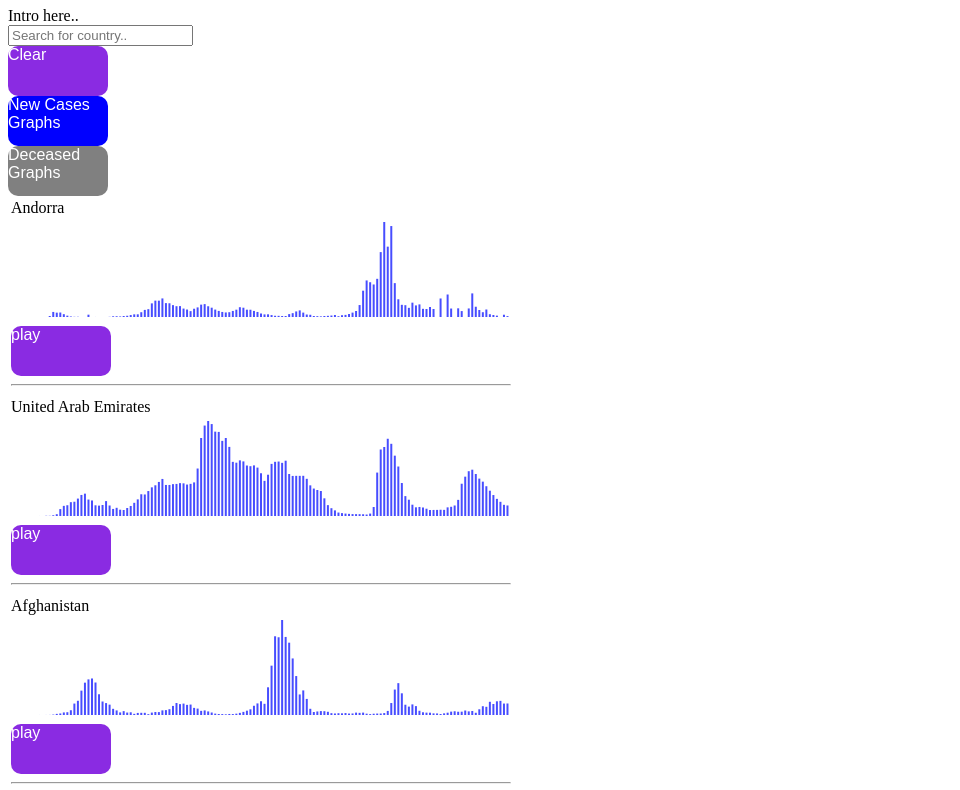
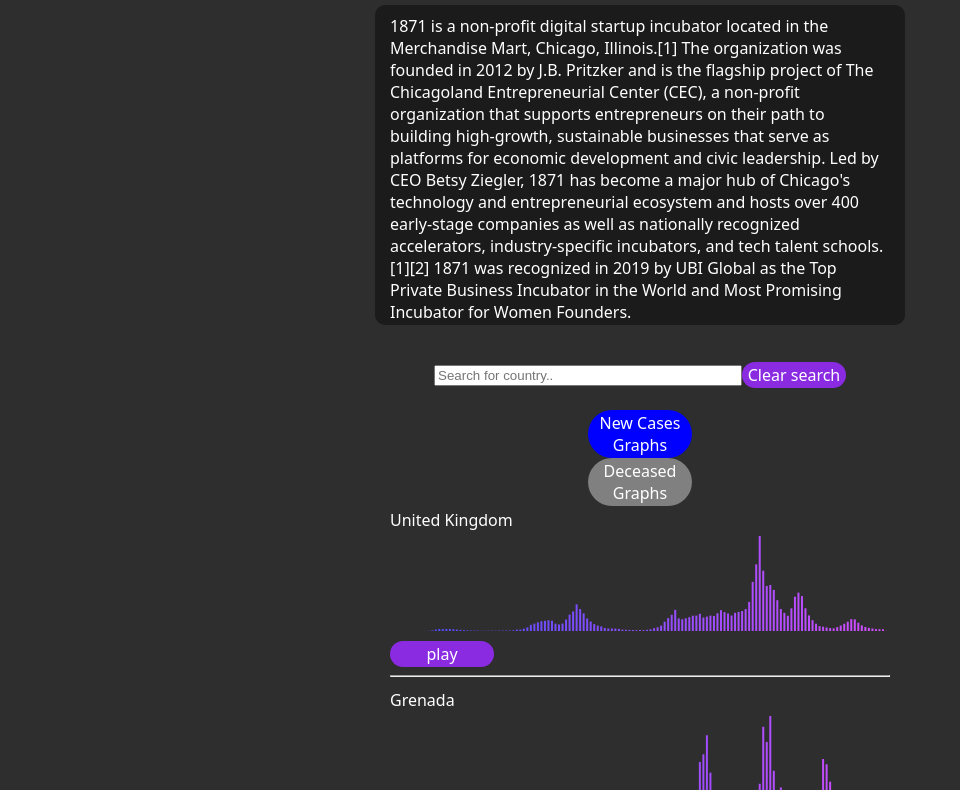
Before and after one commit to ChiKonstantin/pandemic-beat, a React app: page / in a window 1280 px wide. Shown: the part 73-863 px from the top of the page, without its empty margins (0-960 px from the left). Built offline with nearby package versions, Linux system fonts and the light colour scheme.

Commit message:
initial CSS styling

```diff
--- a/client/components/MainPage.js
+++ b/client/components/MainPage.js
@@ -76,10 +76,20 @@
 			(elem) => elem.countryCode === countryCode
 		)[0].casesArr;
 		let strokeStyle = '';
+		let r, g, b;
+		let sign = 1;
 		if (type === 'new_cases') {
-			strokeStyle = '#474DFF';
+			// strokeStyle = '#474DFF';
+			r = 71;
+			g = 77;
+			b = 255;
+			sign = 1;
 		} else {
-			strokeStyle = '#29121E';
+			// strokeStyle = '#BF4CCE';
+			r = 191;
+			g = 76;
+			b = 201;
+			sign = -1;
 		}
 		const casesMax = Math.max(...casesDataArr);
 		const scaleFactor =
@@ -89,7 +99,7 @@
 			const topOffset = canvasH - casesDataArr[i] * scaleFactor;
 			const leftOffset = spacing * (i + 1);
 			ctx.beginPath();
-			ctx.strokeStyle = strokeStyle;
+			ctx.strokeStyle = `rgb(${r + i * sign}, ${g}, ${b})`;
 			ctx.lineWidth = '2';
 			ctx.moveTo(leftOffset, canvasH);
 			ctx.lineTo(leftOffset, topOffset);
@@ -210,9 +220,28 @@
 		}
 	}
 	return (
-		<div>
-			<h1>Pandemic Beat</h1>
-			<div>Intro here..</div>
+		<div id='main-page'>
+			<div id='header-wrapper'>
+				<div id='header'>Pandemic Beat</div>
+				<div id='title-graphics'></div>
+			</div>
+			{/* <div>by Kostya Balakirev</div> */}
+
+			<div id='summary_div'>
+				1871 is a non-profit digital startup incubator located in the
+				Merchandise Mart, Chicago, Illinois.[1] The organization was founded in
+				2012 by J.B. Pritzker and is the flagship project of The Chicagoland
+				Entrepreneurial Center (CEC), a non-profit organization that supports
+				entrepreneurs on their path to building high-growth, sustainable
+				businesses that serve as platforms for economic development and civic
+				leadership. Led by CEO Betsy Ziegler, 1871 has become a major hub of
+				Chicago's technology and entrepreneurial ecosystem and hosts over 400
+				early-stage companies as well as nationally recognized accelerators,
+				industry-specific incubators, and tech talent schools.[1][2] 1871 was
+				recognized in 2019 by UBI Global as the Top Private Business Incubator
+				in the World and Most Promising Incubator for Women Founders.
+			</div>
+			<div id='search-wrap'>
 				<input
 					type='text'
 					id='search_input'
@@ -221,7 +250,8 @@
 					title='Type in a name'
 				/>
 				<div className='button-div' onClick={clearSearch}>
-				Clear
+					Clear search
+				</div>
 			</div>
 			<div
 				id='new_cases_button'
--- a/client/countries.js
+++ b/client/countries.js
@@ -1,235 +1,235 @@
 export const countriesArr = [
-	'AD',
-	'AE',
-	'AF',
-	'AG',
-	'AI',
-	'AL',
-	'AM',
-	'AO',
-	'AR',
-	'AS',
-	'AT',
-	'AU',
-	'AW',
-	'AZ',
-	'BA',
-	'BB',
-	'BD',
-	'BE',
-	'BF',
-	'BG',
-	'BH',
-	'BI',
-	'BJ',
-	'BM',
-	'BN',
-	'BO',
-	'BR',
-	'BS',
-	'BT',
-	'BW',
-	'BY',
-	'BZ',
-	'CA',
-	'CD',
-	'CF',
-	'CG',
-	'CH',
-	'CI',
-	'CK',
-	'CL',
-	'CM',
-	'CN',
-	'CO',
-	'CR',
-	'CU',
-	'CV',
-	'CW',
-	'CY',
-	'CZ',
-	'DE',
-	'DJ',
-	'DK',
-	'DM',
-	'DO',
-	'DZ',
-	'EC',
-	'EE',
-	'EG',
-	'EH',
-	'ER',
-	'ES',
-	'ET',
-	'FI',
-	'FJ',
-	'FK',
-	'FM',
-	'FO',
-	'FR',
-	'GA',
+	// 'AD',
+	// 'AE',
+	// 'AF',
+	// 'AG',
+	// 'AI',
+	// 'AL',
+	// 'AM',
+	// 'AO',
+	// 'AR',
+	// 'AS',
+	// 'AT',
+	// 'AU',
+	// 'AW',
+	// 'AZ',
+	// 'BA',
+	// 'BB',
+	// 'BD',
+	// 'BE',
+	// 'BF',
+	// 'BG',
+	// 'BH',
+	// 'BI',
+	// 'BJ',
+	// 'BM',
+	// 'BN',
+	// 'BO',
+	// 'BR',
+	// 'BS',
+	// 'BT',
+	// 'BW',
+	// 'BY',
+	// 'BZ',
+	// 'CA',
+	// 'CD',
+	// 'CF',
+	// 'CG',
+	// 'CH',
+	// 'CI',
+	// 'CK',
+	// 'CL',
+	// 'CM',
+	// 'CN',
+	// 'CO',
+	// 'CR',
+	// 'CU',
+	// 'CV',
+	// 'CW',
+	// 'CY',
+	// 'CZ',
+	// 'DE',
+	// 'DJ',
+	// 'DK',
+	// 'DM',
+	// 'DO',
+	// 'DZ',
+	// 'EC',
+	// 'EE',
+	// 'EG',
+	// 'EH',
+	// 'ER',
+	// 'ES',
+	// 'ET',
+	// 'FI',
+	// 'FJ',
+	// 'FK',
+	// 'FM',
+	// 'FO',
+	// 'FR',
+	// 'GA',
 	'GB',
 	'GD',
 	'GE',
 	'GF',
-	'GG',
-	'GH',
-	'GI',
-	'GL',
-	'GM',
-	'GN',
-	'GQ',
-	'GR',
-	'GT',
-	'GU',
-	'GW',
-	'GY',
-	'HK',
-	'HN',
-	'HR',
-	'HT',
-	'HU',
-	'ID',
-	'IE',
-	'IL',
-	'IM',
-	'IN',
-	'IQ',
-	'IR',
-	'IS',
-	'IT',
-	'JE',
-	'JM',
-	'JO',
-	'JP',
-	'KE',
-	'KG',
-	'KH',
-	'KI',
-	'KM',
-	'KN',
-	'KP',
-	'KR',
-	'KW',
-	'KY',
-	'KZ',
-	'LA',
-	'LB',
-	'LC',
-	'LI',
-	'LK',
-	'LR',
-	'LS',
-	'LT',
-	'LU',
-	'LV',
-	'LY',
-	'MA',
-	'MC',
-	'MD',
-	'ME',
-	'MG',
-	'MH',
-	'MK',
-	'ML',
-	'MM',
-	'MN',
-	'MO',
-	'MP',
-	'MQ',
-	'MR',
-	'MS',
-	'MT',
-	'MU',
-	'MV',
-	'MW',
-	'MX',
-	'MY',
-	'MZ',
-	'NA',
-	'NC',
-	'NE',
-	'NG',
-	'NI',
-	'NL',
-	'NO',
-	'NP',
-	'NR',
-	'NU',
-	'NZ',
-	'OM',
-	'PA',
-	'PE',
-	'PF',
-	'PG',
-	'PH',
-	'PK',
-	'PL',
-	'PN',
-	'PR',
-	'PS',
-	'PT',
-	'PW',
-	'PY',
-	'QA',
-	'RE',
-	'RO',
-	'RS',
-	'RU',
-	'RW',
-	'SA',
-	'SB',
-	'SC',
-	'SD',
-	'SE',
-	'SG',
-	'SH',
-	'SI',
-	'SK',
-	'SL',
-	'SM',
-	'SN',
-	'SO',
-	'SR',
-	'SS',
-	'ST',
-	'SV',
-	'SX',
-	'SY',
-	'SZ',
-	'TC',
-	'TD',
-	'TG',
-	'TH',
-	'TJ',
-	'TK',
-	'TL',
-	'TM',
-	'TN',
-	'TO',
-	'TR',
-	'TT',
-	'TV',
-	'TW',
-	'TZ',
-	'UA',
-	'UG',
-	'US',
-	'UY',
-	'UZ',
-	'VA',
-	'VC',
-	'VE',
-	'VG',
-	'VI',
-	'VN',
-	'VU',
-	'WF',
-	'WS',
-	'XK',
-	'YE',
-	'YT',
-	'ZA',
-	'ZM',
-	'ZW',
+	// 'GG',
+	// 'GH',
+	// 'GI',
+	// 'GL',
+	// 'GM',
+	// 'GN',
+	// 'GQ',
+	// 'GR',
+	// 'GT',
+	// 'GU',
+	// 'GW',
+	// 'GY',
+	// 'HK',
+	// 'HN',
+	// 'HR',
+	// 'HT',
+	// 'HU',
+	// 'ID',
+	// 'IE',
+	// 'IL',
+	// 'IM',
+	// 'IN',
+	// 'IQ',
+	// 'IR',
+	// 'IS',
+	// 'IT',
+	// 'JE',
+	// 'JM',
+	// 'JO',
+	// 'JP',
+	// 'KE',
+	// 'KG',
+	// 'KH',
+	// 'KI',
+	// 'KM',
+	// 'KN',
+	// 'KP',
+	// 'KR',
+	// 'KW',
+	// 'KY',
+	// 'KZ',
+	// 'LA',
+	// 'LB',
+	// 'LC',
+	// 'LI',
+	// 'LK',
+	// 'LR',
+	// 'LS',
+	// 'LT',
+	// 'LU',
+	// 'LV',
+	// 'LY',
+	// 'MA',
+	// 'MC',
+	// 'MD',
+	// 'ME',
+	// 'MG',
+	// 'MH',
+	// 'MK',
+	// 'ML',
+	// 'MM',
+	// 'MN',
+	// 'MO',
+	// 'MP',
+	// 'MQ',
+	// 'MR',
+	// 'MS',
+	// 'MT',
+	// 'MU',
+	// 'MV',
+	// 'MW',
+	// 'MX',
+	// 'MY',
+	// 'MZ',
+	// 'NA',
+	// 'NC',
+	// 'NE',
+	// 'NG',
+	// 'NI',
+	// 'NL',
+	// 'NO',
+	// 'NP',
+	// 'NR',
+	// 'NU',
+	// 'NZ',
+	// 'OM',
+	// 'PA',
+	// 'PE',
+	// 'PF',
+	// 'PG',
+	// 'PH',
+	// 'PK',
+	// 'PL',
+	// 'PN',
+	// 'PR',
+	// 'PS',
+	// 'PT',
+	// 'PW',
+	// 'PY',
+	// 'QA',
+	// 'RE',
+	// 'RO',
+	// 'RS',
+	// 'RU',
+	// 'RW',
+	// 'SA',
+	// 'SB',
+	// 'SC',
+	// 'SD',
+	// 'SE',
+	// 'SG',
+	// 'SH',
+	// 'SI',
+	// 'SK',
+	// 'SL',
+	// 'SM',
+	// 'SN',
+	// 'SO',
+	// 'SR',
+	// 'SS',
+	// 'ST',
+	// 'SV',
+	// 'SX',
+	// 'SY',
+	// 'SZ',
+	// 'TC',
+	// 'TD',
+	// 'TG',
+	// 'TH',
+	// 'TJ',
+	// 'TK',
+	// 'TL',
+	// 'TM',
+	// 'TN',
+	// 'TO',
+	// 'TR',
+	// 'TT',
+	// 'TV',
+	// 'TW',
+	// 'TZ',
+	// 'UA',
+	// 'UG',
+	// 'US',
+	// 'UY',
+	// 'UZ',
+	// 'VA',
+	// 'VC',
+	// 'VE',
+	// 'VG',
+	// 'VI',
+	// 'VN',
+	// 'VU',
+	// 'WF',
+	// 'WS',
+	// 'XK',
+	// 'YE',
+	// 'YT',
+	// 'ZA',
+	// 'ZM',
+	// 'ZW',
 ];
--- a/public/style.css
+++ b/public/style.css
@@ -1,10 +1,93 @@
+body {
+	background-color: rgb(46, 46, 46);
+	color: white;
+}
+#header-wrapper {
+	display: flex;
+	/* justify-content: center; */
+	align-items: center;
+	flex-direction: column;
+	background-color: rgba(46, 46, 46, 0.541);
+	font-size: xx-large;
+	font-weight: bolder;
+	border-color: black;
+	/* border-style: solid; */
+	height: 70px;
+	width: 100%;
+	position: fixed;
+	top: 0px;
+	backdrop-filter: blur(10px);
+	-webkit-backdrop-filter: blur(10px);
+}
+/* #header {
+	display: flex;
+	justify-content: center;
+} */
+
+#search_input {
+	width: 300px;
+}
+#search-wrap {
+	display: flex;
+	flex-direction: row;
+	justify-content: center;
+	align-items: center;
+	position: -webkit-sticky;
+	position: sticky;
+	top: 69px;
+	height: 70px;
+	/* background-color: rgba(46, 46, 46, 0.541);
+	backdrop-filter: blur(10px);
+	-webkit-backdrop-filter: blur(10px); */
+}
+
+table {
+	margin-bottom: 100vh;
+}
+
+#main-page {
+	display: flex;
+	flex-direction: column;
+	justify-content: center;
+	align-items: center;
+	/* gap: 10px; */
+	font-family: system-ui, -apple-system, BlinkMacSystemFont, 'Segoe UI', Roboto,
+		Oxygen, Ubuntu, Cantarell, 'Open Sans', 'Helvetica Neue', sans-serif;
+}
+#title-graphics {
+	width: 500px;
+	height: 10px;
+	background-image: linear-gradient(to right, blue, blueviolet);
+	margin-bottom: 15px;
+	border-radius: 10px;
+}
+
+#summary_div {
+	width: 500px;
+	height: 300px;
+	background-color: rgba(0, 0, 0, 0.425);
+	border-radius: 10px;
+	padding: 10px 15px 10px 15px;
+	text-align: left;
+	margin-bottom: 15px;
+	margin-top: 70px;
+}
+/* .country_name_divs {
+} */
+
 .button-div {
+	text-align: center;
 	background-color: blueviolet;
 	color: white;
 	width: 100px;
-	height: 50px;
-	font-family: Arial, Helvetica, sans-serif;
-	border-radius: 10px;
+	height: auto;
+	padding: 2px;
+	border-radius: 100px;
+	cursor: pointer;
+}
+
+.button-div:active {
+	background-color: black;
 }
 
 .runner-div-animated {
@@ -14,7 +97,7 @@
 	animation-duration: 2s;
 	animation-name: runner;
 	animation-timing-function: linear;
-	animation-iteration-count: 4.2;
+	animation-iteration-count: 4;
 }
 
 @keyframes runner {
@@ -31,3 +114,18 @@
 	width: 0px;
 	height: 5px;
 }
+
+#new_cases_button {
+	background-color: blue;
+}
+
+#new_cases_button:hover {
+	background-color: yellow;
+}
+
+#deceased_button {
+	background-color: grey;
+}
+#deceased_button {
+	background-color: grey;
+}
```
Lines whose indentation alone changed are shown as unchanged.
